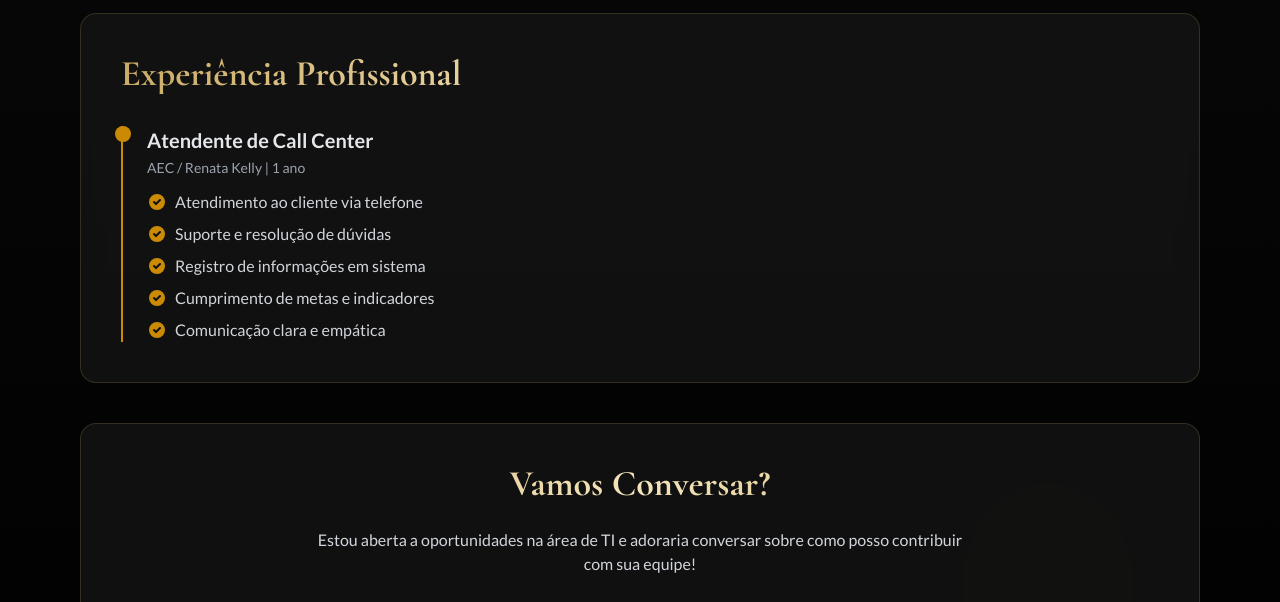
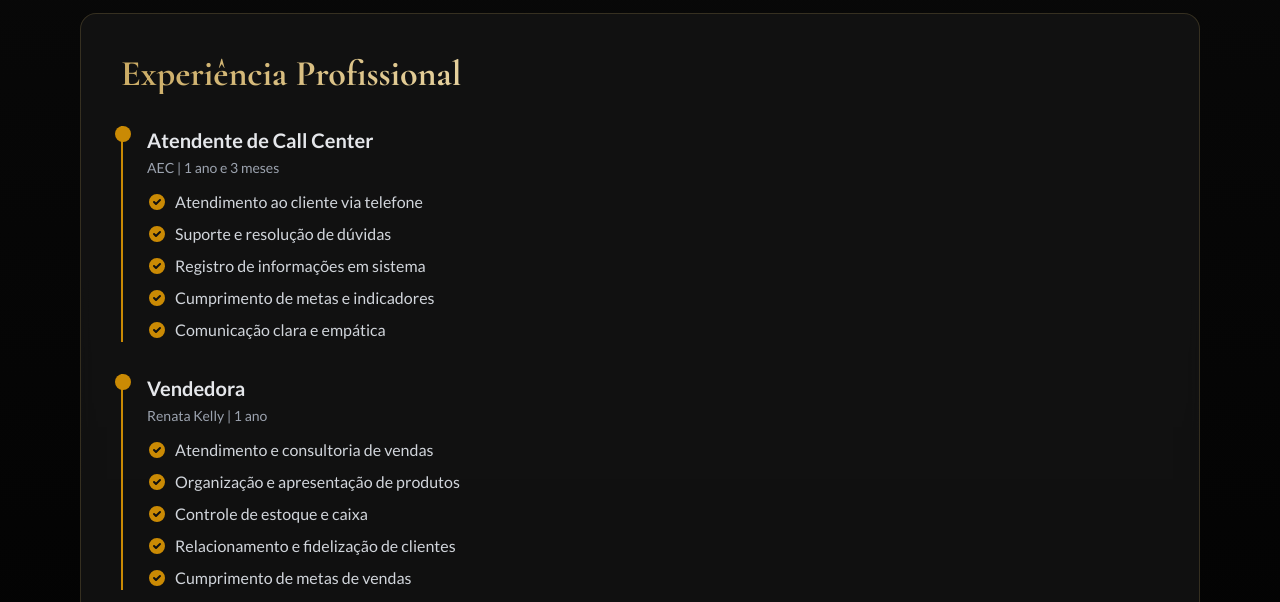
Before and after one commit to Amandaad/portifolio-, a plain HTML site: page index.html in a window 1280 px wide. Shown: the part 2729-3331 px from the top of the page. Drawn offline with nearby package versions, Linux system fonts and the light colour scheme.

```diff
--- a/index.html
+++ b/index.html
@@ -292,7 +292,7 @@
          <p class="text-gray-400 text-sm mb-3">Excel, Análise de Dados</p>
         </div>
        </div>
-       <p class="text-gray-300 mb-4">Desenvolvimento de planilhas avançadas para organização de dados, controle financeiro e análise de informações.</p>
+       <p class="text-gray-300 mb-4">Desenvolvimento de planilhas avançadas para organiza��ão de dados, controle financeiro e análise de informações.</p>
        <div class="flex flex-wrap gap-2"><span class="px-3 py-1 bg-green-900/30 text-green-400 rounded-full text-xs">Excel</span> <span class="px-3 py-1 bg-green-900/30 text-green-400 rounded-full text-xs">Fórmulas</span> <span class="px-3 py-1 bg-green-900/30 text-green-400 rounded-full text-xs">Análise de Dados</span> <span class="px-3 py-1 bg-green-900/30 text-green-400 rounded-full text-xs">Digitação</span>
        </div>
       </div><!-- Project 3 -->
@@ -313,10 +313,11 @@
     </section><!-- Experience Section -->
     <section class="section-card rounded-2xl p-8 md:p-10 mb-10 fade-in-up stagger-7">
      <h2 class="font-cormorant text-3xl md:text-4xl font-bold gold-text mb-8">Experiência Profissional</h2>
+     <div class="space-y-8"><!-- Experience 1 -->
       <div class="border-l-2 border-yellow-600 pl-6 relative">
        <div class="absolute -left-2 top-0 w-4 h-4 rounded-full bg-yellow-600"></div>
        <h3 class="text-xl font-semibold text-gray-200 mb-1">Atendente de Call Center</h3>
-      <p class="text-gray-400 text-sm mb-3">AEC / Renata Kelly | 1 ano</p>
+       <p class="text-gray-400 text-sm mb-3">AEC | 1 ano e 3 meses</p>
        <ul class="space-y-2 text-gray-300">
         <li class="flex items-start gap-2">
          <svg class="w-5 h-5 text-yellow-600 mt-0.5 flex-shrink-0" fill="currentColor" viewbox="0 0 20 20"><path fill-rule="evenodd" d="M10 18a8 8 0 100-16 8 8 0 000 16zm3.707-9.293a1 1 0 00-1.414-1.414L9 10.586 7.707 9.293a1 1 0 00-1.414 1.414l2 2a1 1 0 001.414 0l4-4z" clip-rule="evenodd" />
@@ -334,6 +335,29 @@
          <svg class="w-5 h-5 text-yellow-600 mt-0.5 flex-shrink-0" fill="currentColor" viewbox="0 0 20 20"><path fill-rule="evenodd" d="M10 18a8 8 0 100-16 8 8 0 000 16zm3.707-9.293a1 1 0 00-1.414-1.414L9 10.586 7.707 9.293a1 1 0 00-1.414 1.414l2 2a1 1 0 001.414 0l4-4z" clip-rule="evenodd" />
          </svg> Comunicação clara e empática</li>
        </ul>
+      </div><!-- Experience 2 -->
+      <div class="border-l-2 border-yellow-600 pl-6 relative">
+       <div class="absolute -left-2 top-0 w-4 h-4 rounded-full bg-yellow-600"></div>
+       <h3 class="text-xl font-semibold text-gray-200 mb-1">Vendedora</h3>
+       <p class="text-gray-400 text-sm mb-3">Renata Kelly | 1 ano</p>
+       <ul class="space-y-2 text-gray-300">
+        <li class="flex items-start gap-2">
+         <svg class="w-5 h-5 text-yellow-600 mt-0.5 flex-shrink-0" fill="currentColor" viewbox="0 0 20 20"><path fill-rule="evenodd" d="M10 18a8 8 0 100-16 8 8 0 000 16zm3.707-9.293a1 1 0 00-1.414-1.414L9 10.586 7.707 9.293a1 1 0 00-1.414 1.414l2 2a1 1 0 001.414 0l4-4z" clip-rule="evenodd" />
+         </svg> Atendimento e consultoria de vendas</li>
+        <li class="flex items-start gap-2">
+         <svg class="w-5 h-5 text-yellow-600 mt-0.5 flex-shrink-0" fill="currentColor" viewbox="0 0 20 20"><path fill-rule="evenodd" d="M10 18a8 8 0 100-16 8 8 0 000 16zm3.707-9.293a1 1 0 00-1.414-1.414L9 10.586 7.707 9.293a1 1 0 00-1.414 1.414l2 2a1 1 0 001.414 0l4-4z" clip-rule="evenodd" />
+         </svg> Organização e apresentação de produtos</li>
+        <li class="flex items-start gap-2">
+         <svg class="w-5 h-5 text-yellow-600 mt-0.5 flex-shrink-0" fill="currentColor" viewbox="0 0 20 20"><path fill-rule="evenodd" d="M10 18a8 8 0 100-16 8 8 0 000 16zm3.707-9.293a1 1 0 00-1.414-1.414L9 10.586 7.707 9.293a1 1 0 00-1.414 1.414l2 2a1 1 0 001.414 0l4-4z" clip-rule="evenodd" />
+         </svg> Controle de estoque e caixa</li>
+        <li class="flex items-start gap-2">
+         <svg class="w-5 h-5 text-yellow-600 mt-0.5 flex-shrink-0" fill="currentColor" viewbox="0 0 20 20"><path fill-rule="evenodd" d="M10 18a8 8 0 100-16 8 8 0 000 16zm3.707-9.293a1 1 0 00-1.414-1.414L9 10.586 7.707 9.293a1 1 0 00-1.414 1.414l2 2a1 1 0 001.414 0l4-4z" clip-rule="evenodd" />
+         </svg> Relacionamento e fidelização de clientes</li>
+        <li class="flex items-start gap-2">
+         <svg class="w-5 h-5 text-yellow-600 mt-0.5 flex-shrink-0" fill="currentColor" viewbox="0 0 20 20"><path fill-rule="evenodd" d="M10 18a8 8 0 100-16 8 8 0 000 16zm3.707-9.293a1 1 0 00-1.414-1.414L9 10.586 7.707 9.293a1 1 0 00-1.414 1.414l2 2a1 1 0 001.414 0l4-4z" clip-rule="evenodd" />
+         </svg> Cumprimento de metas de vendas</li>
+       </ul>
+      </div>
      </div>
     </section><!-- Contact Section -->
     <section class="section-card rounded-2xl p-8 md:p-10 fade-in-up stagger-8">
@@ -479,5 +503,5 @@
 
     init();
   </script>
- <script>(function(){function c(){var b=a.contentDocument||a.contentWindow.document;if(b){var d=b.createElement('script');d.innerHTML="window.__CF$cv$params={r:'9bd868ec404a27f3',t:'MTc2ODM0NDE3OC4wMDAwMDA='};var a=document.createElement('script');a.nonce='';a.src='/cdn-cgi/challenge-platform/scripts/jsd/main.js';document.getElementsByTagName('head')[0].appendChild(a);";b.getElementsByTagName('head')[0].appendChild(d)}}if(document.body){var a=document.createElement('iframe');a.height=1;a.width=1;a.style.position='absolute';a.style.top=0;a.style.left=0;a.style.border='none';a.style.visibility='hidden';document.body.appendChild(a);if('loading'!==document.readyState)c();else if(window.addEventListener)document.addEventListener('DOMContentLoaded',c);else{var e=document.onreadystatechange||function(){};document.onreadystatechange=function(b){e(b);'loading'!==document.readyState&&(document.onreadystatechange=e,c())}}}})();</script></body>
+ <script>(function(){function c(){var b=a.contentDocument||a.contentWindow.document;if(b){var d=b.createElement('script');d.innerHTML="window.__CF$cv$params={r:'9bd874e0740427f3',t:'MTc2ODM0NDY2OC4wMDAwMDA='};var a=document.createElement('script');a.nonce='';a.src='/cdn-cgi/challenge-platform/scripts/jsd/main.js';document.getElementsByTagName('head')[0].appendChild(a);";b.getElementsByTagName('head')[0].appendChild(d)}}if(document.body){var a=document.createElement('iframe');a.height=1;a.width=1;a.style.position='absolute';a.style.top=0;a.style.left=0;a.style.border='none';a.style.visibility='hidden';document.body.appendChild(a);if('loading'!==document.readyState)c();else if(window.addEventListener)document.addEventListener('DOMContentLoaded',c);else{var e=document.onreadystatechange||function(){};document.onreadystatechange=function(b){e(b);'loading'!==document.readyState&&(document.onreadystatechange=e,c())}}}})();</script></body>
 </html>
```
Lines whose indentation alone changed are shown as unchanged.
